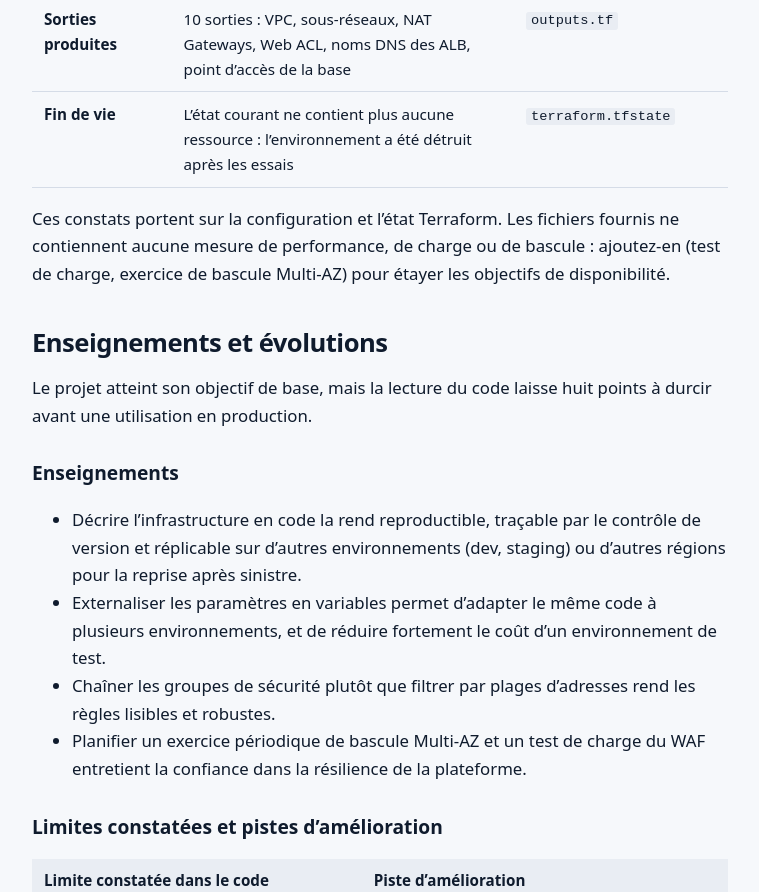
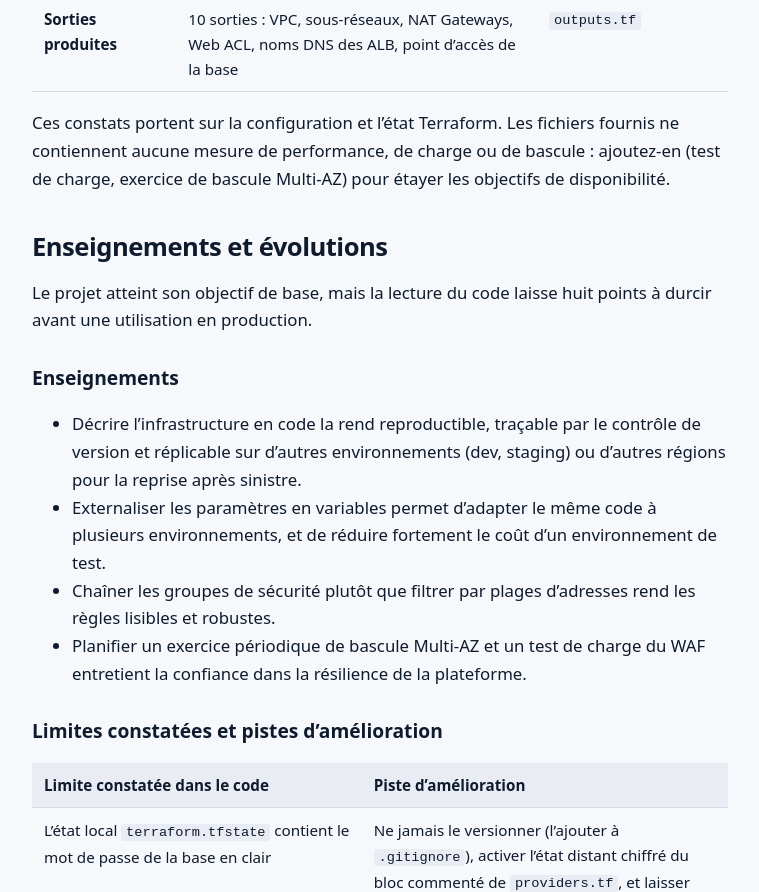
Before and after one commit to eyanamt/sitewebstatics3, a plain HTML site: page projet-infra-3-tiers-terraform.html in a window 1280 px wide. Shown: the part 10972-11864 px from the top of the page, without its empty margins (260-1019 px from the left). Drawn offline with Linux system fonts and the light colour scheme.

Commit message:
suppression ligne environnement detruit

```diff
--- a/projet-infra-3-tiers-terraform.html
+++ b/projet-infra-3-tiers-terraform.html
@@ -194,7 +194,6 @@ skip_final_snapshot     = false  # instantané final conservé à la suppression
 <tr><th scope="row">Capacité des niveaux</th><td>Web et applicatif&nbsp;: 2 à 4 instances, 2 souhaitées</td><td>État Terraform (groupes Auto Scaling)</td></tr>
 <tr><th scope="row">Exposition à Internet</th><td>Un seul point d’entrée&nbsp;: l’ALB public, derrière le WAF</td><td><code>security.tf</code> et <code>web-tier.tf</code></td></tr>
 <tr><th scope="row">Sorties produites</th><td>10 sorties&nbsp;: VPC, sous-réseaux, NAT Gateways, Web ACL, noms DNS des ALB, point d’accès de la base</td><td><code>outputs.tf</code></td></tr>
-<tr><th scope="row">Fin de vie</th><td>L’état courant ne contient plus aucune ressource&nbsp;: l’environnement a été détruit après les essais</td><td><code>terraform.tfstate</code></td></tr>
 </tbody></table></div>
 <p>Ces constats portent sur la configuration et l’état Terraform. Les fichiers fournis ne contiennent aucune mesure de performance, de charge ou de bascule&nbsp;: ajoutez-en (test de charge, exercice de bascule Multi-AZ) pour étayer les objectifs de disponibilité.</p>
 
```
